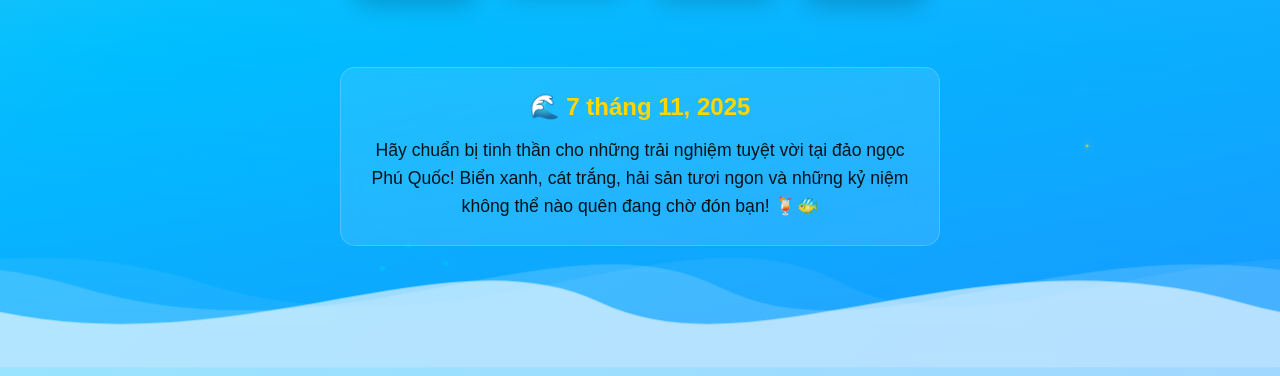
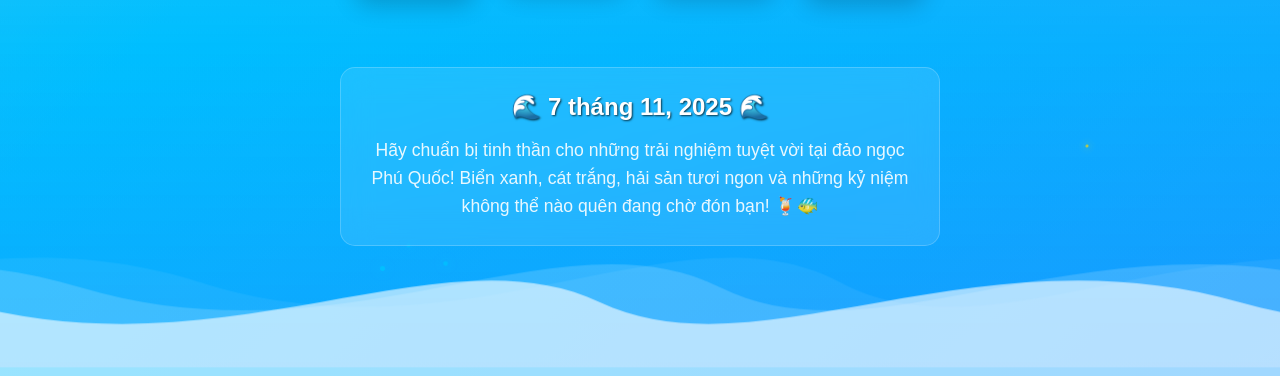
Before and after one commit to hiimMingMing/nhom-soi, a plain HTML site: page index.html in a window 1280 px wide. Shown: the part 424-800 px from the top of the page. Drawn offline with Linux system fonts and the light colour scheme.

Commit message:
Update index.html

```diff
--- a/index.html
+++ b/index.html
@@ -297,13 +297,15 @@
         .destination-info h3 {
             font-size: 1.5em;
             margin-bottom: 15px;
-            color: #FFD700;
+            color: #ffffff;
+            text-shadow: 1px 1px 2px rgba(0,0,0,0.7);
         }
 
         .destination-info p {
             font-size: 1.1em;
             line-height: 1.6;
             opacity: 0.9;
+            color: #ffffff;
         }
 
         .palm-tree {
@@ -617,7 +619,7 @@
         </div>
 
         <div class="destination-info">
-            <h3>🌊 7 tháng 11, 2025</h3>
+            <h3>🌊 7 tháng 11, 2025 🌊</h3>
             <p>Hãy chuẩn bị tinh thần cho những trải nghiệm tuyệt vời tại đảo ngọc Phú Quốc!
             Biển xanh, cát trắng, hải sản tươi ngon và những kỷ niệm không thể nào quên đang chờ đón bạn! 🍹🐠</p>
         </div>
```
